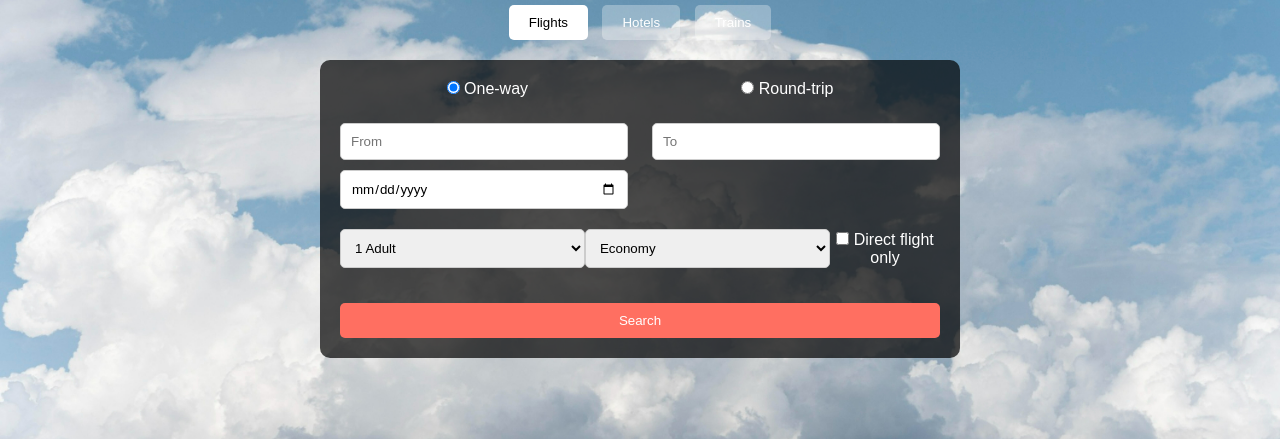
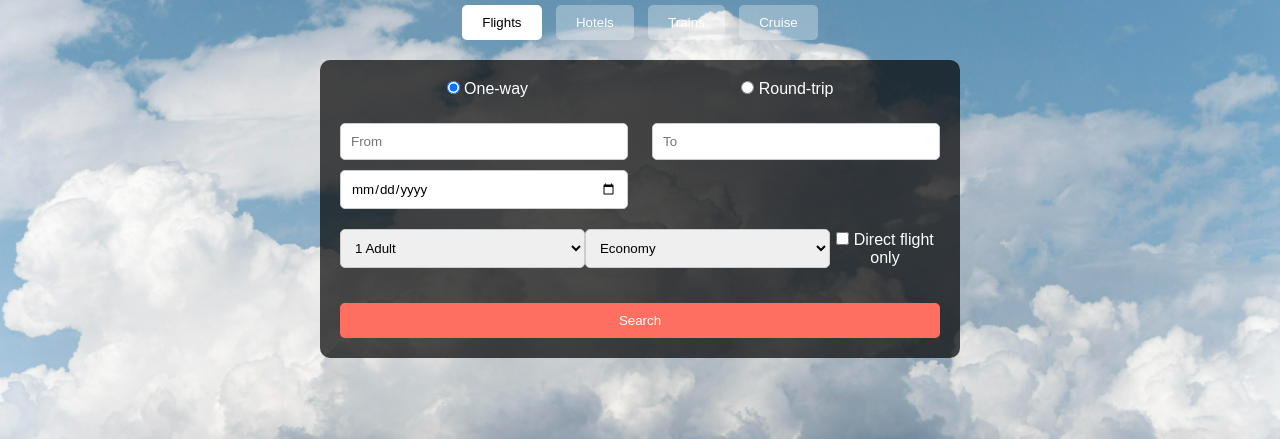
Before and after one commit to sreejithore/sreejithore.github.io, a plain HTML site: page book.html in a window 1280 px wide. Shown: the part 361-800 px from the top of the page. Drawn offline with Linux system fonts and the light colour scheme.

Commit message:
Update book.html

```diff
--- a/book.html
+++ b/book.html
@@ -17,6 +17,7 @@
         <a href="book.html"><button class="tab active" id="flights-tab">Flights</button></a>
         <button class="tab" id="hotels-tab">Hotels</button>
         <button class="tab" id="trains-tab">Trains</button>
+        <button class="tab" id="cruise-tab">Cruise</button>
       </div>
       <div class="search-box">
         <div class="trip-options">
```
